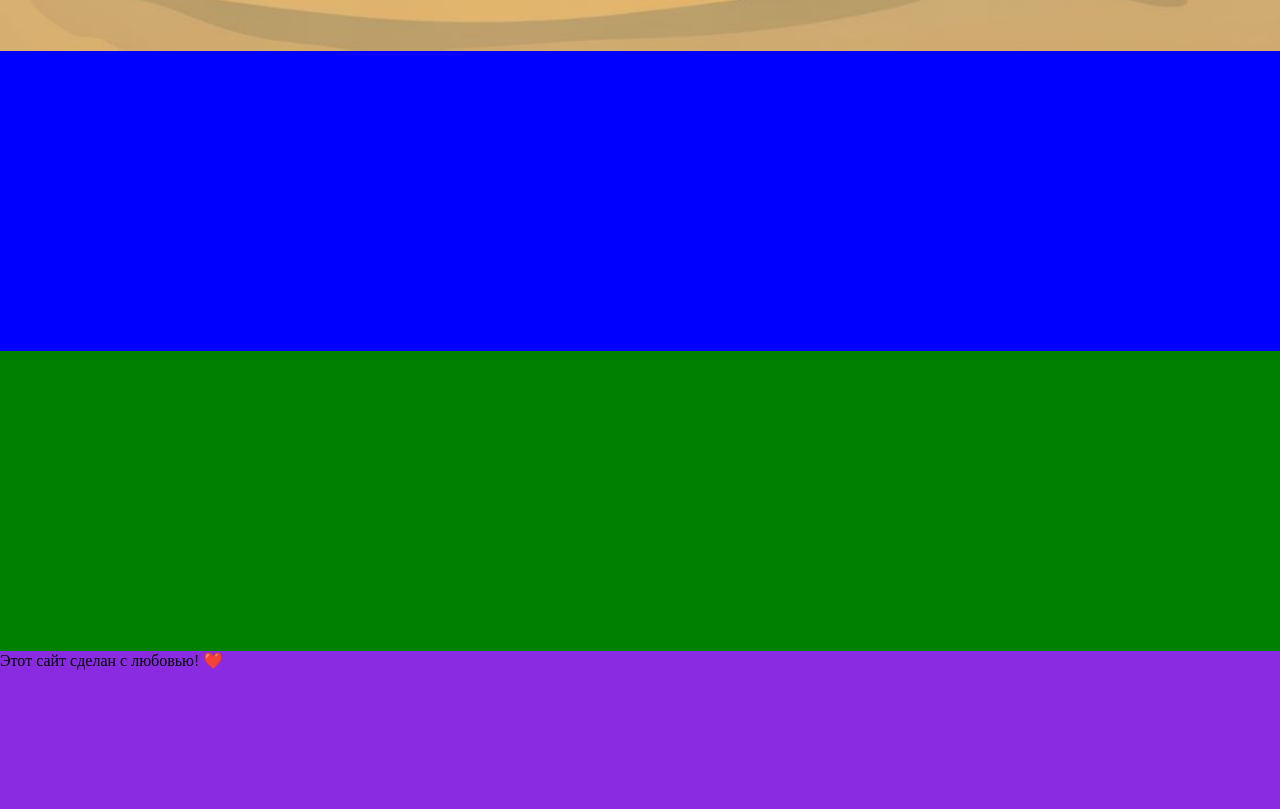
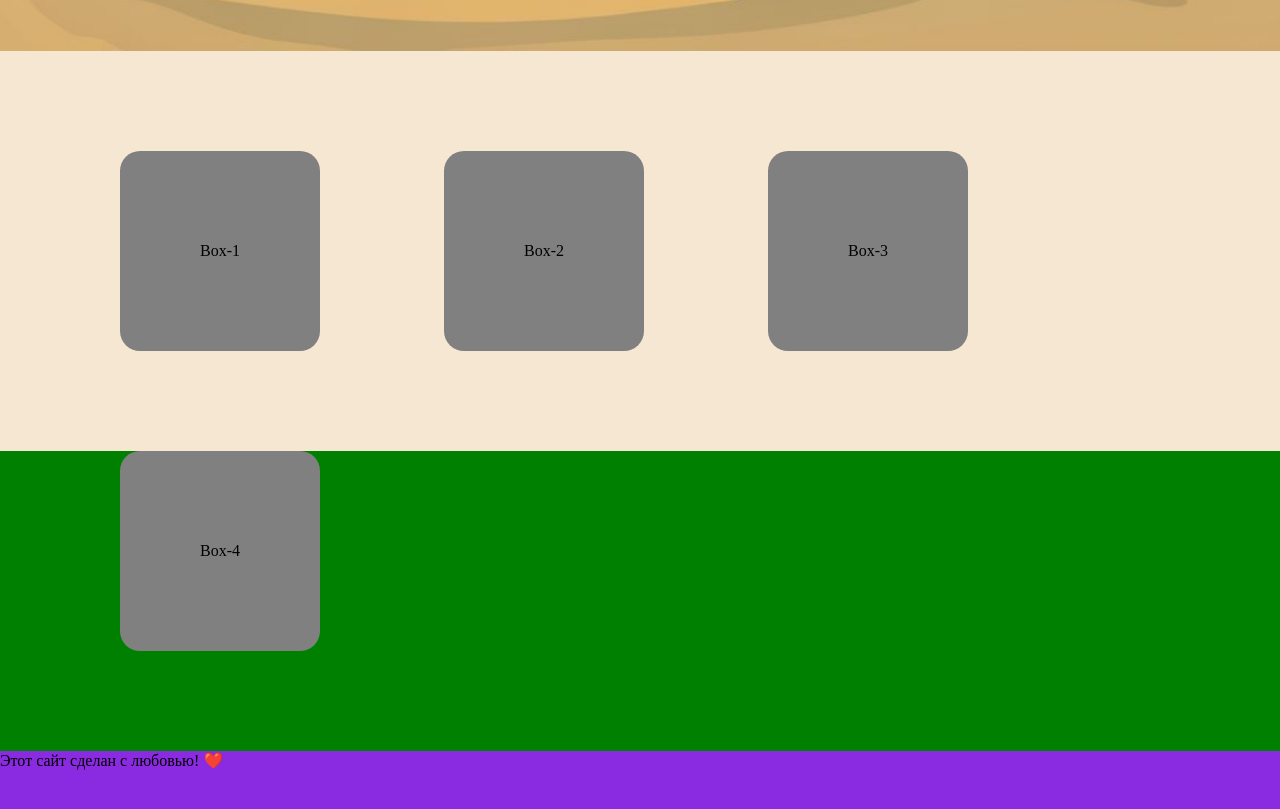
Before and after one commit to ruzaki1290/Getaway_Tours, a plain HTML site: page index.html in a window 1280 px wide. Shown: the part 809-1618 px from the top of the page. Drawn offline with Linux system fonts and the light colour scheme.

Commit message:
Added some div elements to destinations section

```diff
--- a/index.html
+++ b/index.html
@@ -25,6 +25,10 @@
         <section class="hero-section">
         </section>
         <section class="destinations-section">
+            <div class="dest-box" id="box-1">Box-1</div>
+            <div class="dest-box" id="box-2">Box-2</div>
+            <div class="dest-box" id="box-3">Box-3</div>
+            <div class="dest-box" id="box-4">Box-4</div>
         </section>
         <section class="travel-section">
         </section>
--- a/src/css/style.css
+++ b/src/css/style.css
@@ -1,4 +1,5 @@
 body {
+    background: rgb(245, 231, 209);
     /* padding-top: 20px; */
     margin: 0%;
 }
@@ -7,11 +8,14 @@ header {
     text-align: center;
     position: absolute;
     display: inline;
-    background: rgba(255, 255, 255, 0.8);
+    background: rgba(255, 255, 255, 0.7);
     width: 100%;
     left: 0;
     z-index: 3;
 }
+
+
+/* ===== LOGO ===== >> */
 
 .logo-img {
     display: inline-block;
@@ -25,6 +29,9 @@ header {
     width: 250px;
     height: auto;
 }
+
+
+/* ===== NAVIGATION ===== >> */
 
 nav {
     display: inline-block;
@@ -54,6 +61,9 @@ li {
     margin-right: 50px;
 }
 
+
+/* ===== HERO IMAGE ===== >> */
+
 .hero-section {
     height: 860px;
     background: url(../img/hero_image_2.png) center/cover no-repeat;
@@ -61,15 +71,39 @@ li {
     z-index: 2;
 }
 
+
+/* ===== DESTINATIONS ===== >> */
+
 .destinations-section {
-    height: 300px;
-    background-color: blue;
+    height: 400px;
+    /* background-color: blue; */
 }
+
+.dest-box {
+    width: 200px;
+    height: 200px;
+    /* hides the text */
+    /* font-size: 0px; */
+    text-align: center;
+    /* centers the text inside the box element on vertical axis  */
+    line-height: 200px;
+    background: grey;
+    border-radius: 20px;
+    display: inline-block;
+    margin: 100px 0px 0px 120px;
+}
+
+
+
+/* ===== TRAVEL ===== >> */
 
 .travel-section {
     height: 300px;
     background-color: green;
 }
+
+
+/* ===== FOOTER ===== >> */
 
 footer {
     height: 300px;
```
